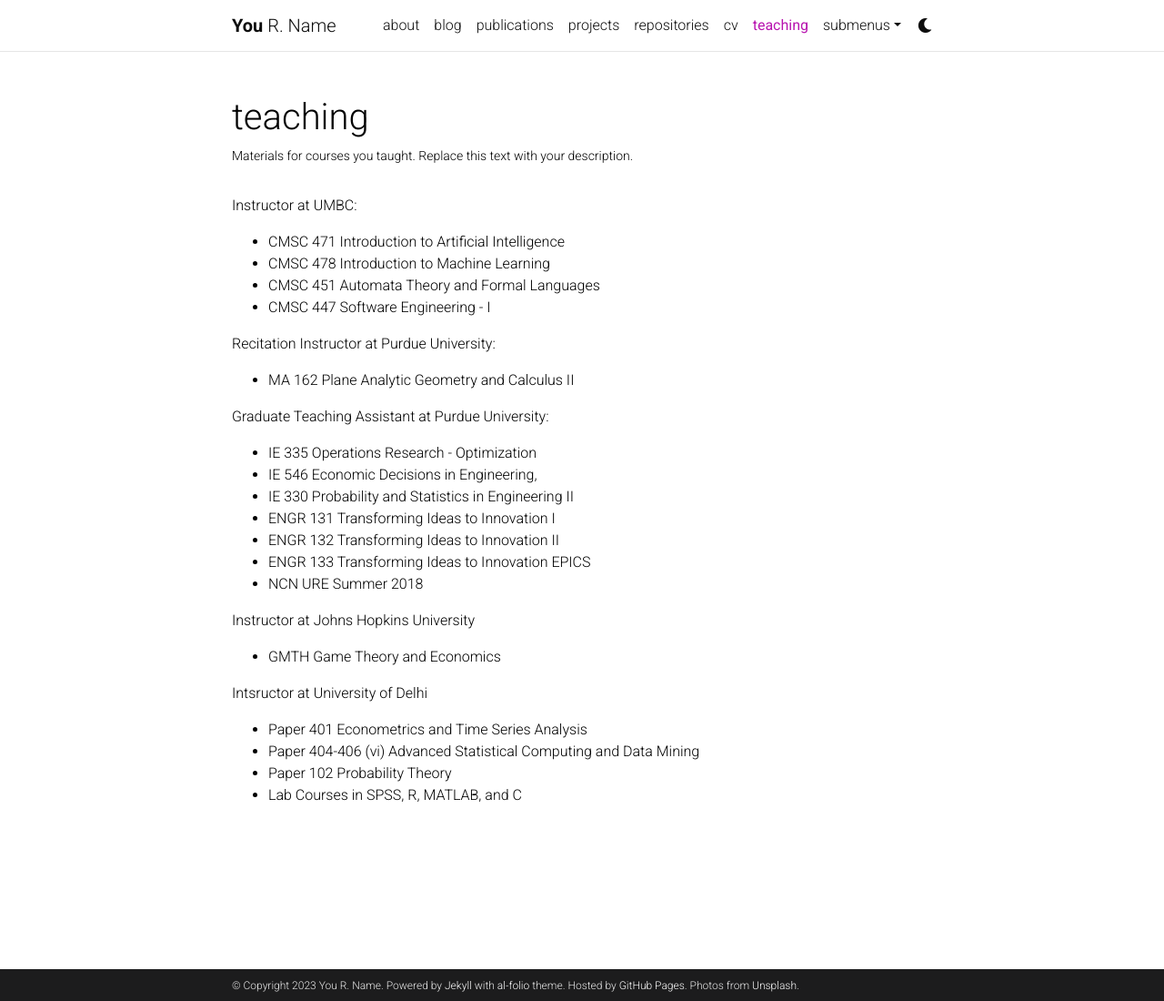
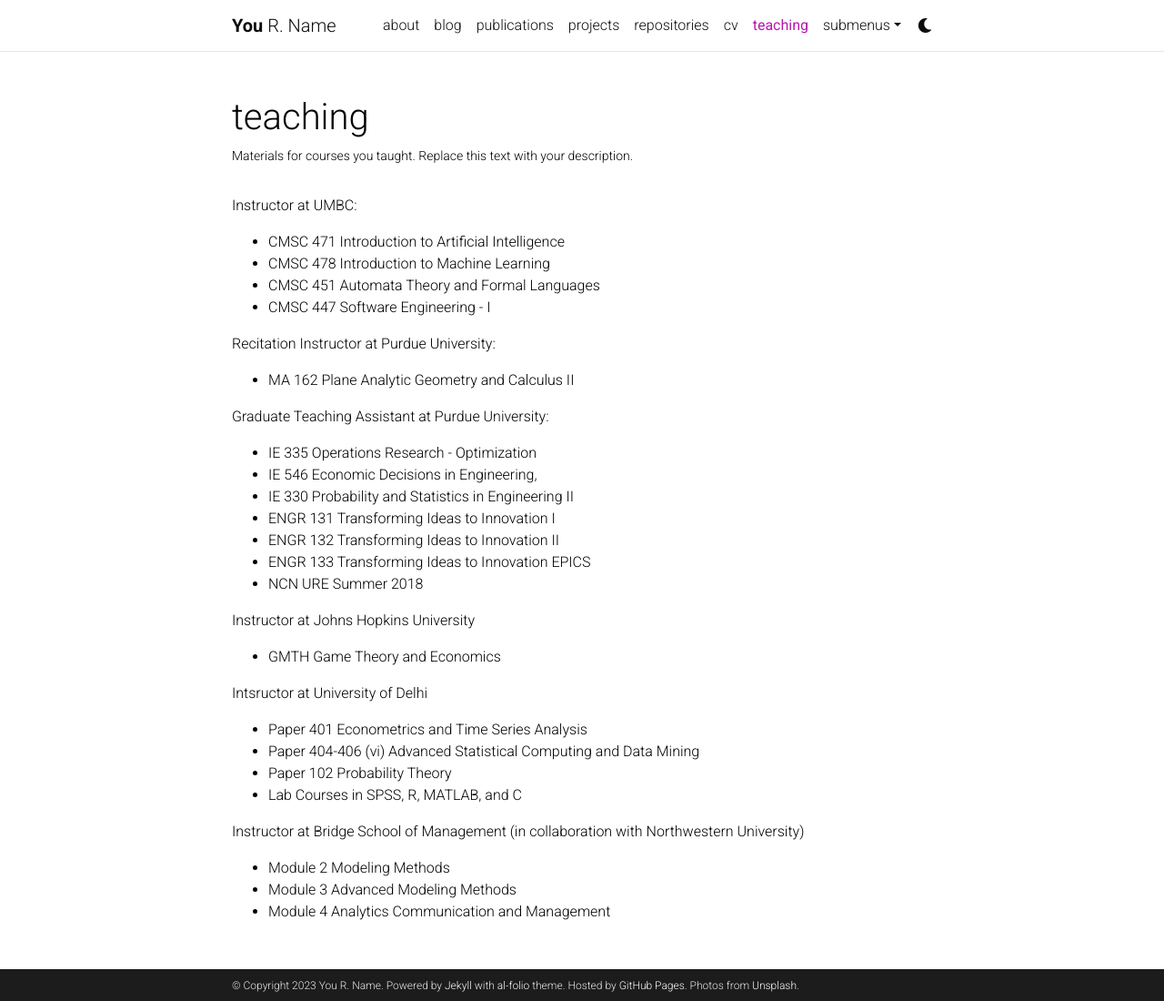
Before and after one commit to abhishekumrawal/old-website, a Jekyll site: the page built from _pages/teaching.md, in a window 1280 px wide and 1100 px high. Shown: the whole window at 91% size. Built offline with Jekyll 4.4.1, drawn with Linux system fonts in a browser that asks for light colours; comment, search, counter and statistics services are not loaded; a style sheet for code colours, icons or effects is not loaded.

Commit message:
Update teaching.md

```diff
--- a/_pages/teaching.md
+++ b/_pages/teaching.md
@@ -38,3 +38,9 @@ Intsructor at University of Delhi
 - Paper 404-406 (vi) Advanced Statistical Computing and Data Mining
 - Paper 102 Probability Theory
 - Lab Courses in SPSS, R, MATLAB, and C
+
+Instructor at Bridge School of Management (in collaboration with Northwestern University)
+
+- Module 2 Modeling Methods
+- Module 3 Advanced Modeling Methods
+- Module 4 Analytics Communication and Management
```
